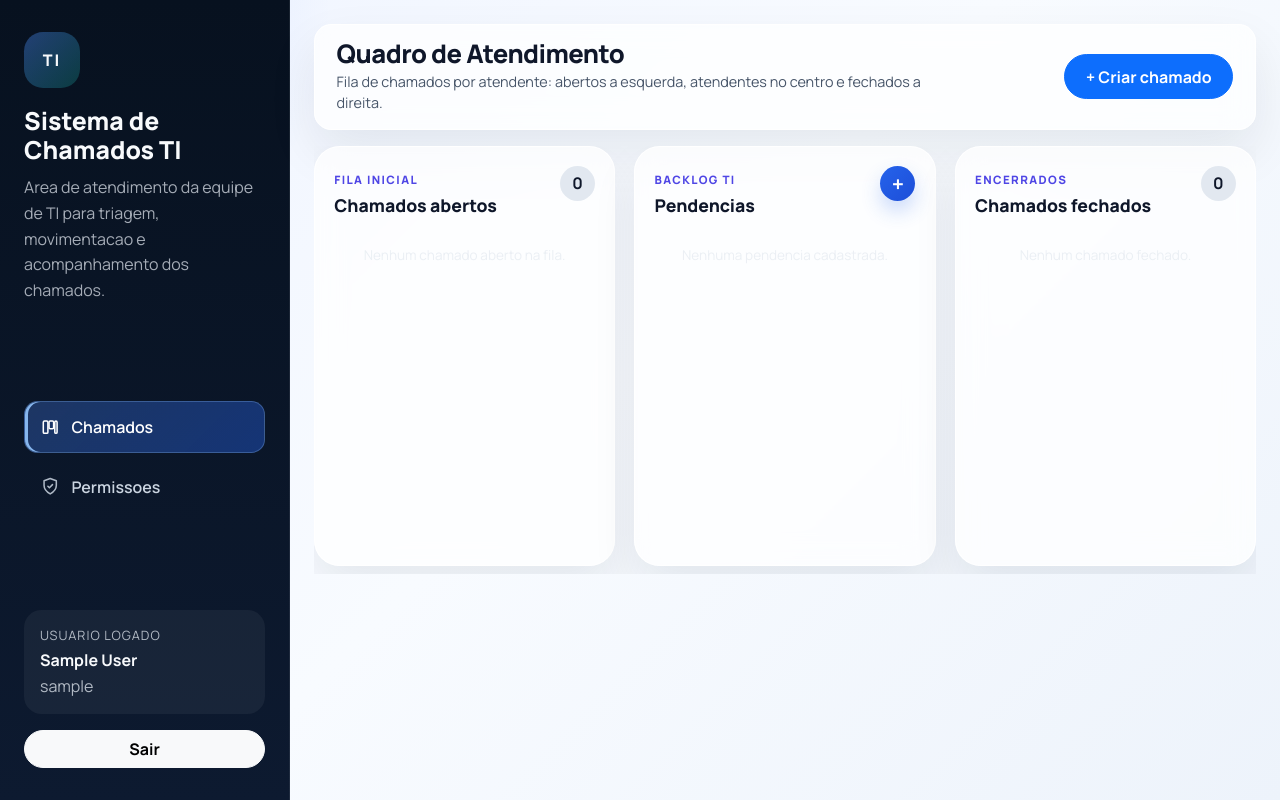
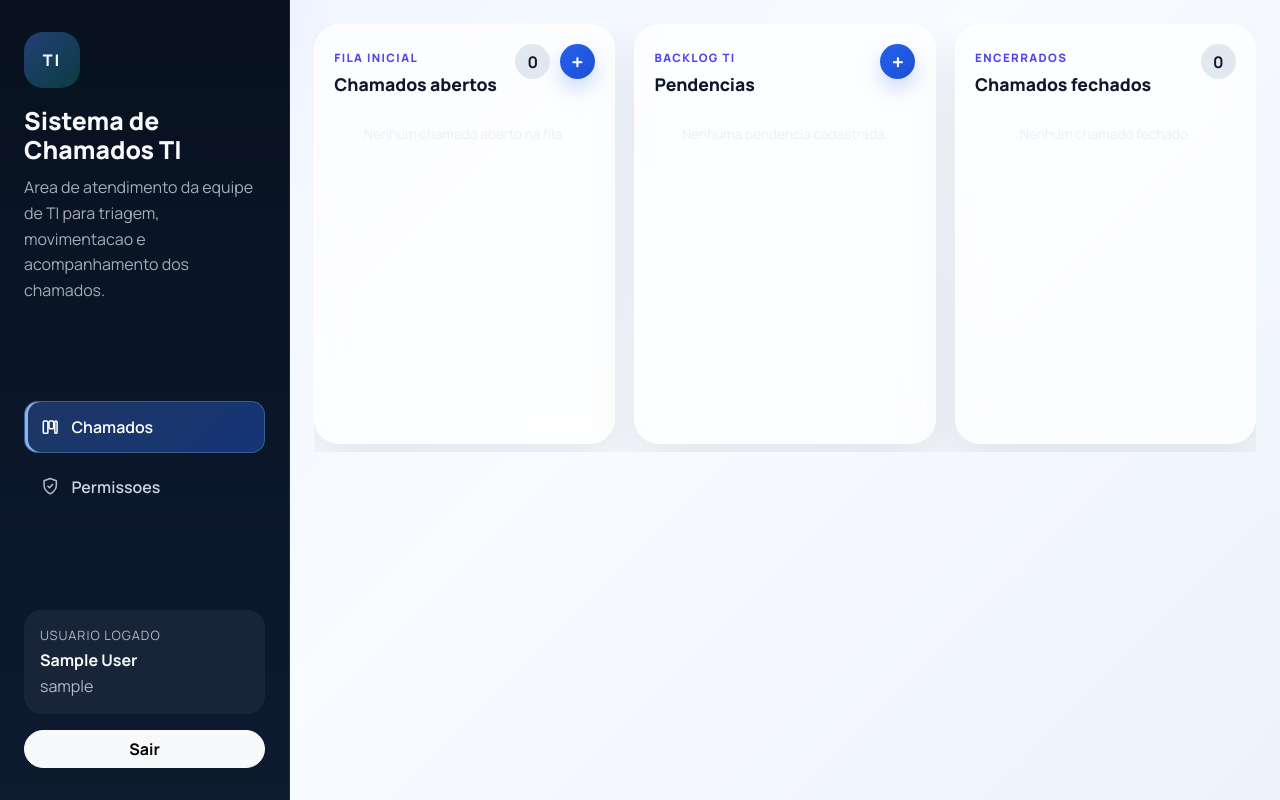
Before and after one commit to fabianopolone123/CHAMADOS3.0, a Django app: page /chamados/ in a window 1280 px wide. Run offline with Django 5.2, Linux system fonts and the light colour scheme; the visitor is signed in with stand-in values (Sample User, id 1); data comes from the database, SQL or seed files in the repository; data that the repository does not hold is empty; some libraries are stand-ins or nearby versions.

Commit message:
feat: remove header da tela Chamados e move criacao para botao + na coluna
Remove o card/header superior do Kanban (titulo, descricao e botao Criar chamado)
para liberar altura vertical; as colunas passam a usar max-height calc(100vh-5rem).
A criacao de chamado vai para um botao + redondo no topo da coluna Chamados
abertos, que abre o modal existente e reutiliza a rota POST /chamados/criar/
(apenas TI/admin, CSRF): solicitante = usuario logado, status Aberto, sem
atendente atual, inserindo o card sem refresh e registrando o historico. Botao
padronizado com a coluna Pendencias (classe column-add-btn).

Co-Authored-By: Claude Opus 4.8 (1M context) <noreply@anthropic.com>

```diff
--- a/static/css/chamados.css
+++ b/static/css/chamados.css
@@ -52,26 +52,6 @@
     margin-bottom: 0;
     color: #475569;
     line-height: 1.6;
-}
-
-/* Header compacto da tela "Chamados" (Kanban): libera espaco vertical para as colunas. */
-.tickets-topbar--compact {
-    align-items: center;
-    gap: 1rem;
-    margin-bottom: 1rem;
-    padding: 0.9rem 1.35rem;
-    border-radius: 1.1rem;
-}
-
-.tickets-topbar--compact .topbar-title {
-    margin-bottom: 0.15rem;
-    font-size: clamp(1.25rem, 2.2vw, 1.6rem);
-    letter-spacing: -0.02em;
-}
-
-.tickets-topbar--compact .topbar-subtitle {
-    font-size: 0.9rem;
-    line-height: 1.45;
 }
 
 .topbar-meta {
@@ -248,9 +228,10 @@
     flex: 1 1 320px;
     min-width: 300px;
     max-width: 460px;
-    /* Usa a altura do navegador; o excedente de cards rola dentro da coluna. */
+    /* Usa a altura do navegador; o excedente de cards rola dentro da coluna.
+       Sem header no topo, sobra mais altura util para o Kanban. */
     min-height: min(60vh, 420px);
-    max-height: calc(100vh - 10rem);
+    max-height: calc(100vh - 5rem);
     border-radius: 1.6rem;
     background: rgba(255, 255, 255, 0.74);
     border: 1px solid rgba(255, 255, 255, 0.92);
@@ -304,8 +285,14 @@
     font-weight: 700;
 }
 
-/* Coluna de Pendencias: botao "+" e cards compactos. */
-.pendencia-add-btn {
+/* Botao "+" redondo no topo das colunas (Chamados abertos e Pendencias). */
+.column-header__actions {
+    display: flex;
+    align-items: center;
+    gap: 0.6rem;
+}
+
+.column-add-btn {
     appearance: none;
     border: 0;
     width: 2.2rem;
@@ -324,13 +311,13 @@
     transition: transform 0.18s ease, box-shadow 0.18s ease, filter 0.18s ease;
 }
 
-.pendencia-add-btn:hover {
+.column-add-btn:hover {
     transform: translateY(-1px);
     filter: brightness(1.06);
     box-shadow: 0 14px 26px rgba(37, 99, 235, 0.3);
 }
 
-.pendencia-add-btn:focus-visible {
+.column-add-btn:focus-visible {
     outline: 3px solid rgba(37, 99, 235, 0.28);
     outline-offset: 2px;
 }
--- a/templates/chamados/dashboard_atendente.html
+++ b/templates/chamados/dashboard_atendente.html
@@ -21,14 +21,6 @@
     {% include "partials/ti_sidebar.html" with active="chamados" %}
 
     <section class="tickets-main">
-        <header class="tickets-topbar tickets-topbar--compact">
-            <div>
-                <h2 class="topbar-title">Quadro de Atendimento</h2>
-                <p class="topbar-subtitle">Fila de chamados por atendente: abertos a esquerda, atendentes no centro e fechados a direita.</p>
-            </div>
-            <button type="button" class="btn btn-primary portal-cta" id="createTicketButton" data-bs-toggle="modal" data-bs-target="#createTicketModal">+ Criar chamado</button>
-        </header>
-
         <section class="kanban-wrapper">
             <div class="kanban-columns">
                 {# Coluna fixa: Chamados abertos #}
@@ -38,7 +30,10 @@
                             <span class="column-kicker">Fila inicial</span>
                             <h3 class="column-title">Chamados abertos</h3>
                         </div>
-                        <span class="column-count">{{ open_column.count }}</span>
+                        <div class="column-header__actions">
+                            <span class="column-count">{{ open_column.count }}</span>
+                            <button type="button" class="column-add-btn" id="createTicketButton" data-bs-toggle="modal" data-bs-target="#createTicketModal" aria-label="Criar chamado" title="Criar chamado">+</button>
+                        </div>
                     </div>
                     <div class="ticket-list js-ticket-list" data-column-type="aberto" data-empty-text="Nenhum chamado aberto na fila.">
                         {% for ticket in open_column.tickets %}
@@ -56,7 +51,7 @@
                             <span class="column-kicker">Backlog TI</span>
                             <h3 class="column-title">Pendencias</h3>
                         </div>
-                        <button type="button" class="pendencia-add-btn" id="createPendenciaButton" data-bs-toggle="modal" data-bs-target="#createPendenciaModal" aria-label="Nova pendencia" title="Nova pendencia">+</button>
+                        <button type="button" class="column-add-btn" id="createPendenciaButton" data-bs-toggle="modal" data-bs-target="#createPendenciaModal" aria-label="Nova pendencia" title="Nova pendencia">+</button>
                     </div>
                     <div class="ticket-list js-pendencia-list" data-column-type="pendencia" data-empty-text="Nenhuma pendencia cadastrada.">
                         {% for p in pendencia_column.pendencias %}
```
Also changed, not shown: docs/02_regras_negocio.md (+1 -1 lines), docs/04_rotas.md (+2 -1 lines), docs/05_tarefas.md (+1 -0 lines), docs/06_changelog.md (+2 -0 lines).
